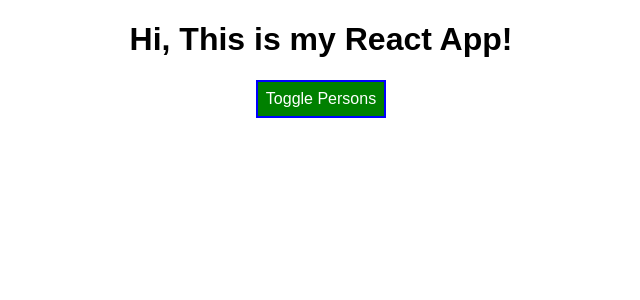
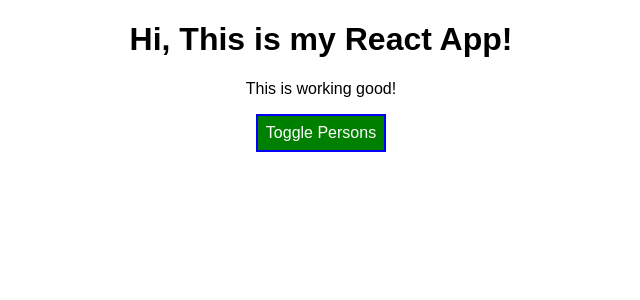
Before and after one commit to PetKatt/burger-builder, a React (Create React App) app: page / in a window 1280 px wide. Shown: the top 300 px of the page, without its empty margins (319-959 px from the left). Built offline with nearby package versions, Linux system fonts and the light colour scheme.

Commit message:
dynamic lists-arrays styles Added

```diff
--- a/src/App.css
+++ b/src/App.css
@@ -1,3 +1,13 @@
 .App {
   text-align: center;
 }
+
+.red
+{
+	color: red;
+}
+
+.bold
+{
+	font-weight: bold;
+}
--- a/src/App.js
+++ b/src/App.js
@@ -84,9 +84,18 @@
       style.backgroundColor = "red";
     }
 
+    const classes = [];
+    if (this.state.persons.length <=2) {
+      classes.push("red");
+    }
+    if (this.state.persons.length <=1) {
+      classes.push("bold");
+    }
+
     return (
       <div className="App">
         <h1>Hi, This is my React App!</h1>
+        <p className={classes.join(" ")}>This is working good!</p>
         <button
         	style={style}
         	onClick={this.togglePersonsHandler}>Toggle Persons</button>
```
